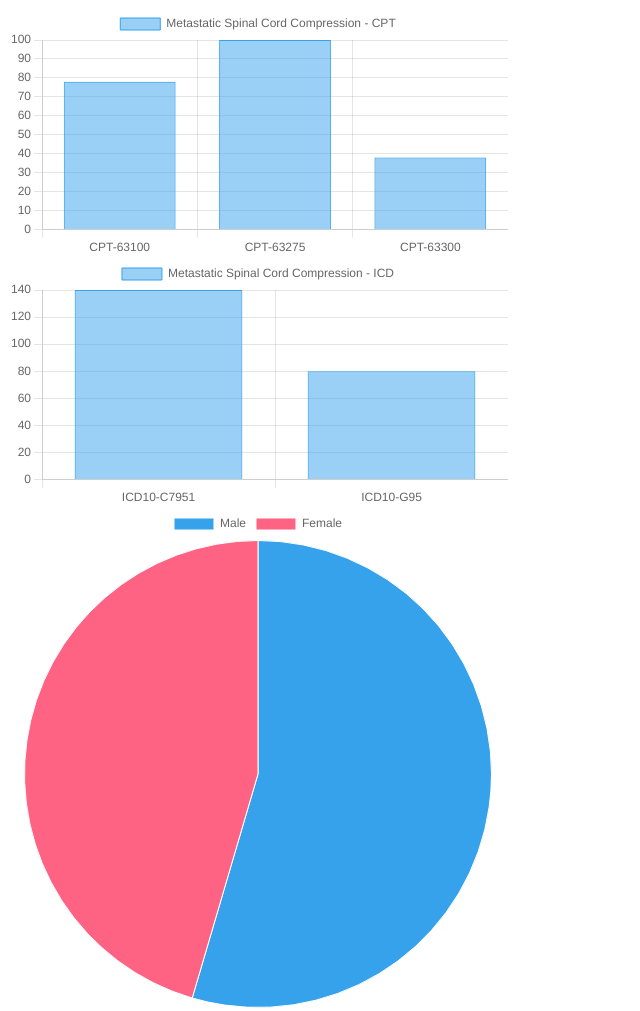
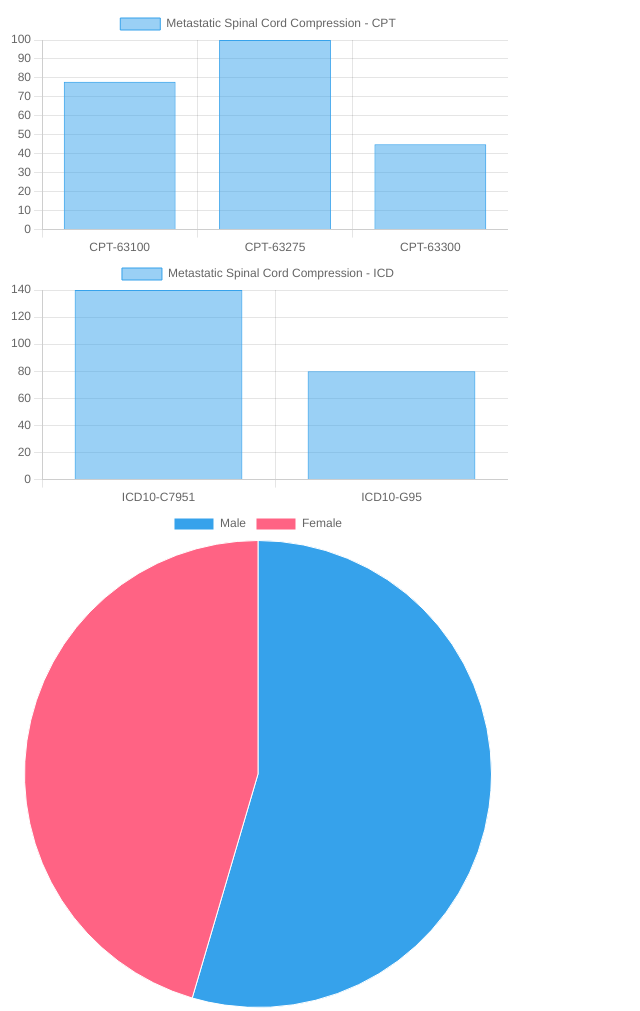
Before and after one commit to AlirezaMGH88/mgb_test3_repo, a plain HTML site: page index.html in a window 1280 px wide. Shown: the whole page, without its empty margins (0-640 px from the left). Drawn offline with nearby package versions, Linux system fonts and the light colour scheme.

Commit message:
modified

```diff
--- a/index.html
+++ b/index.html
@@ -32,7 +32,7 @@
             labels: ['CPT-63100', 'CPT-63275', 'CPT-63300'],
             datasets: [{
                 label: 'Metastatic Spinal Cord Compression - CPT',
-                data: [78, 100, 38],
+                data: [78, 100, 45],
                 borderWidth: 1
             }]
         }
```
